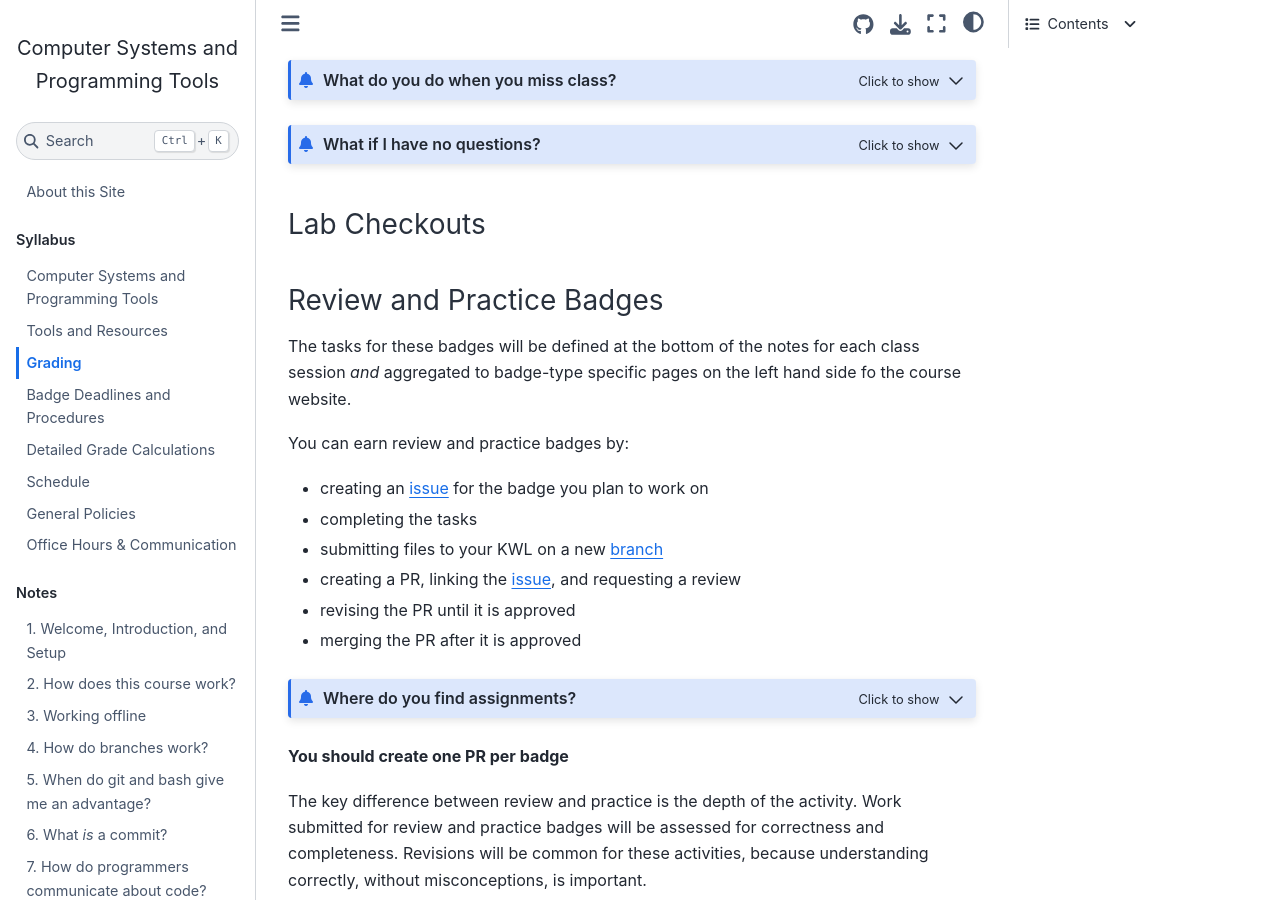
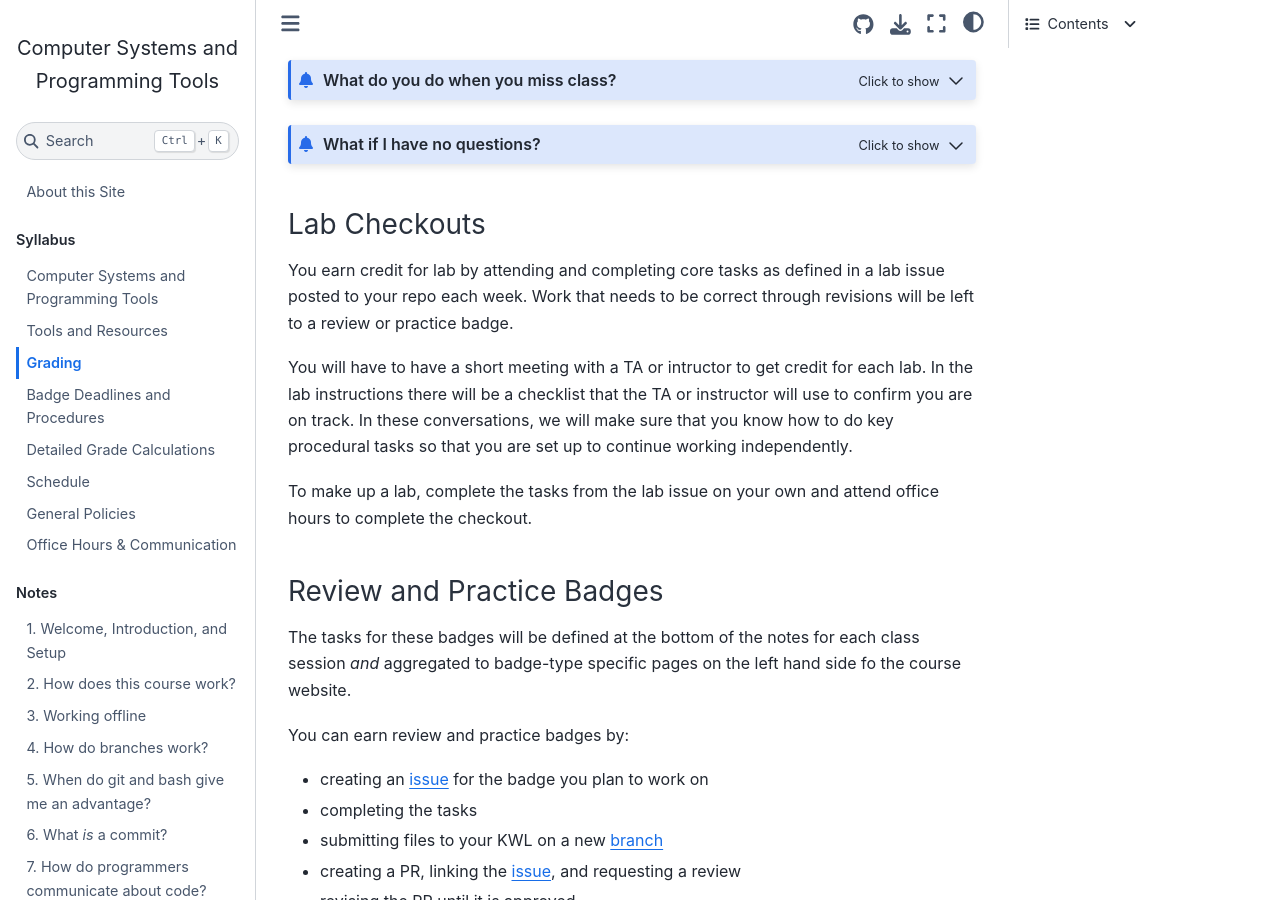
Before and after one commit to compsys-progtools/spring2024, a Jupyter Book: the page built from syllabus/grading.md, in a window 1280 px wide and 900 px high, scrolled down 6225 px. Built offline with Jupyter Book 1.0.4 settings and Sphinx 7.4.7 and the Sphinx Book theme 1.1.4, drawn with Linux system fonts in a browser that asks for light colours; pages that are not in the unit, such as notebooks, are missing from menus.

````diff
--- a/syllabus/grading.md
+++ b/syllabus/grading.md
@@ -227,9 +227,14 @@ Learning to ask questions is important.  Your questions can be clarifying (eg be
 covered well enough to think of hypothetical scenarios or options or what might come next.  Basically, focused curiosity.
 ```
 
+(labcheckout)=
 ### Lab Checkouts
 
+You earn credit for lab by attending and completing core tasks as defined in a lab issue posted to your repo each week.  Work that needs to be correct through revisions will be left to a review or practice badge.
 
+You will have to have a short meeting with a TA or intructor to get credit for each lab. In the lab instructions there will be a checklist that the TA or instructor will use to confirm you are on track.  In these conversations, we will make sure that you know how to do key procedural tasks so that you are set up to continue working independently.
+
+To make up a lab, complete the tasks from the lab issue on your own and attend office hours to complete the checkout.
 
 ### Review and Practice Badges
 
````
Also changed, not shown: notes/2024-03-05.md (+5 -1 lines).
